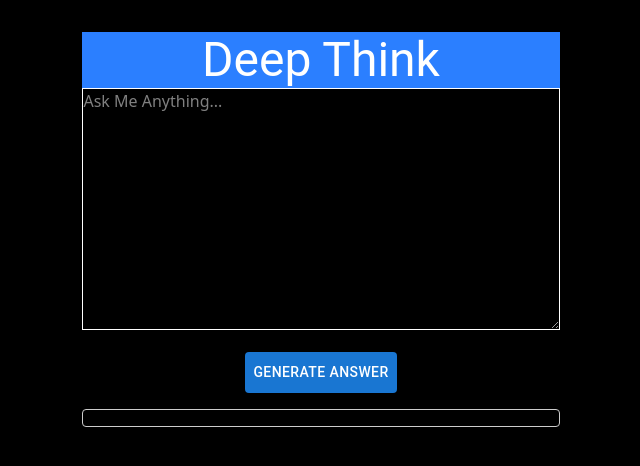
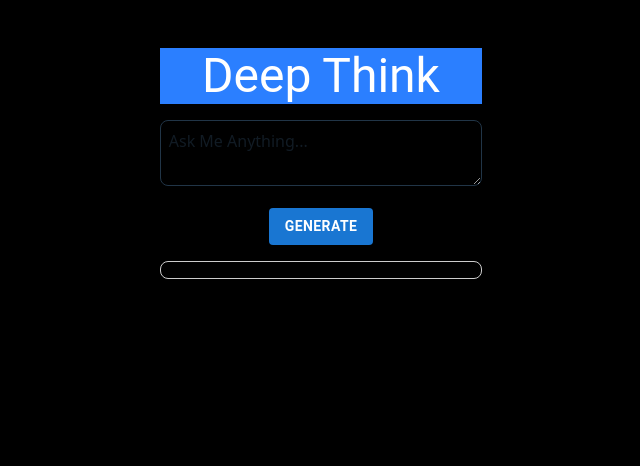
Before and after one commit to sarthak576/DeepThink, a React (Vite) app: page / in a window 1280 px wide. Shown: the top 466 px of the page, without its empty margins (319-959 px from the left). Built offline with nearby package versions, Linux system fonts and the light colour scheme.

Commit message:
DeepThink-V4.0 Better UI... Typography, pre, and button modified!

```diff
--- a/src/App.jsx
+++ b/src/App.jsx
@@ -22,19 +22,33 @@ function App() {
    setAnswer(response['data']['candidates'][0]['content']['parts'][0]['text']);
   }
   return (
-    <Container sx={{maxWidth:"md",alignItems:"center",textAlign:'center'
-    }}>
-   <Typography  variant="h3" className="bg-blue-500" sx={{color:"white"}} >Deep Think</Typography>
+    <Container sx={{maxWidth:"md",textAlign:'center', p:2}}>
+
+
+<Typography variant="h3" className="bg-blue-500" sx={{ mb: 2 , color:"white"}}>Deep Think</Typography>
 
 
 
-   <textarea className='border rouded w-full' value={question} onChange={(e)=>setQuestion(e.target.value) } cols="30" rows="10" placeholder='Ask Me Anything... ' style={{color:"white"}}></textarea>
+<textarea
+    className="border rounded w-full"
+    style={{
+      width: "100%", minHeight: "40px", borderRadius: "8px", padding: "8px",
+      transition: "0.2s", outline: "none", boxShadow: "none"
+    }}
+    onFocus={(e) => e.target.style.boxShadow = "0 0 5px rgba(0,0,255,0.5)"}
+    onBlur={(e) => e.target.style.boxShadow = "none"}
+    value={question} onChange={(e) => setQuestion(e.target.value)}
+    placeholder="Ask Me Anything..."
+  />
+  <Button onClick={generateAnswer} variant="contained" sx={{ mt: 2,fontWeight: "bold" ,mb:2 }}>Generate </Button>
 
-   <Button onClick={generateAnswer} variant='contained' sx={{p:1 , m:2}} >Generate Answer</Button>
-
-   <pre style={{ width: "100%", maxHeight: "300px", overflowY: "auto", padding: "8px", border: "1px solid #ccc", borderRadius: "4px", textAlign: "left", color:"white"}}>{answer
-      .replace(/\*\*\s?/g, '')                   // Remove bold (**)
-      .replace(/\*\s?/g, '- ')}</pre>
+  <pre style={{
+    width: "100%", maxHeight: "300px", overflowY: "auto", padding: "8px",
+    border: "1px solid #ccc", borderRadius: "8px", textAlign: "left",
+    whiteSpace: "pre-wrap", fontSize: "14px", wordBreak: "break-word"
+  }}>
+    {answer.replace(/\*\*\s?/g, '').replace(/\*\s?/g, '- ')}
+  </pre>
 
    </Container>
      )
```
Also changed, not shown: src/assets/version img/image copy.png (added).
